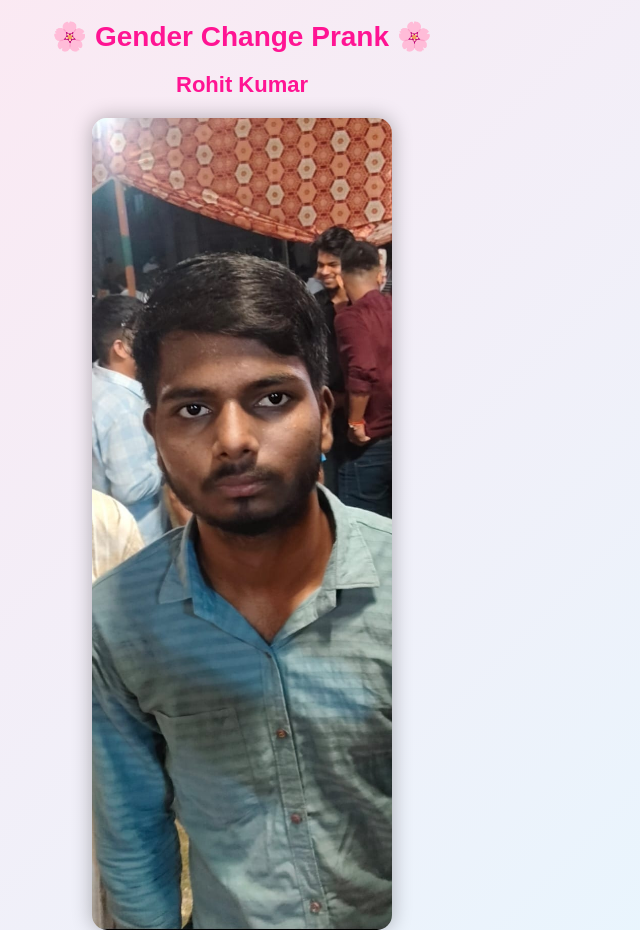
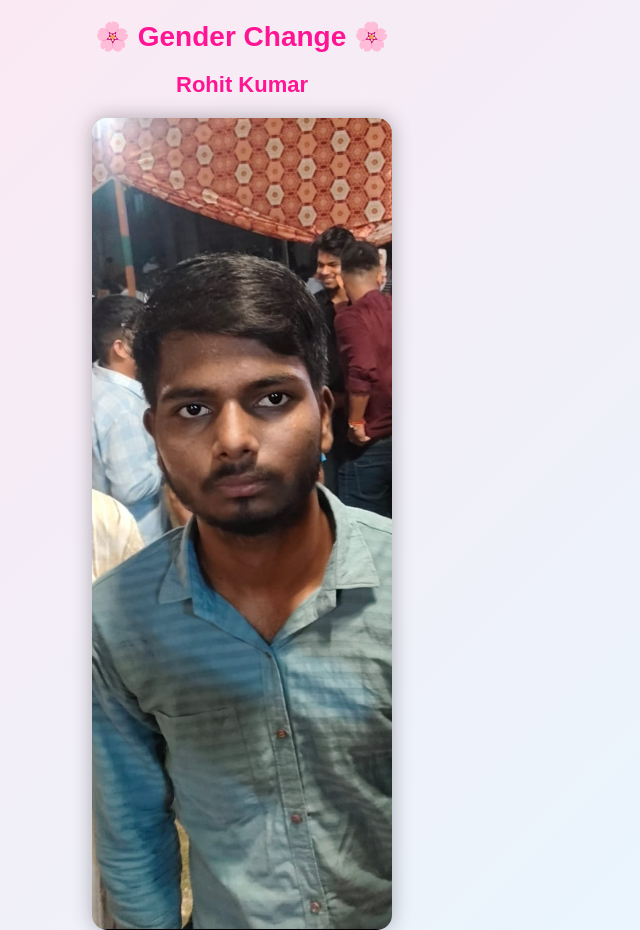
Before and after one commit to SHIa12l0000000/Gender-Change-System-, a plain HTML site: page index.html in a window 1280 px wide. Shown: the top 930 px of the page, without its empty margins (398-1038 px from the left). Drawn offline with Linux system fonts and the light colour scheme.

Commit message:
Update title and content of index.html

```diff
--- a/index.html
+++ b/index.html
@@ -2,7 +2,7 @@
 <html lang="en">
 <head>
   <meta charset="UTF-8">
-  <title>Gender Change Prank 😆</title>
+  <title>Gender Change System From China </title>
   <style>
     body {
       margin: 0;
@@ -90,7 +90,7 @@
 </head>
 <body>
 
-  <h1>🌸 Gender Change Prank 🌸</h1>
+  <h1>🌸 Gender Change 🌸</h1>
 
   <div id="nameChange">Rohit Kumar</div>
 
```
